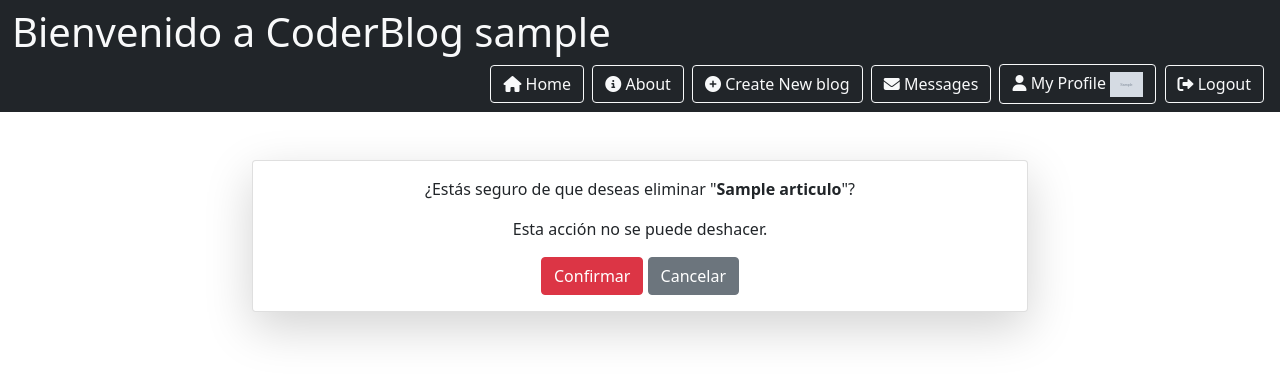
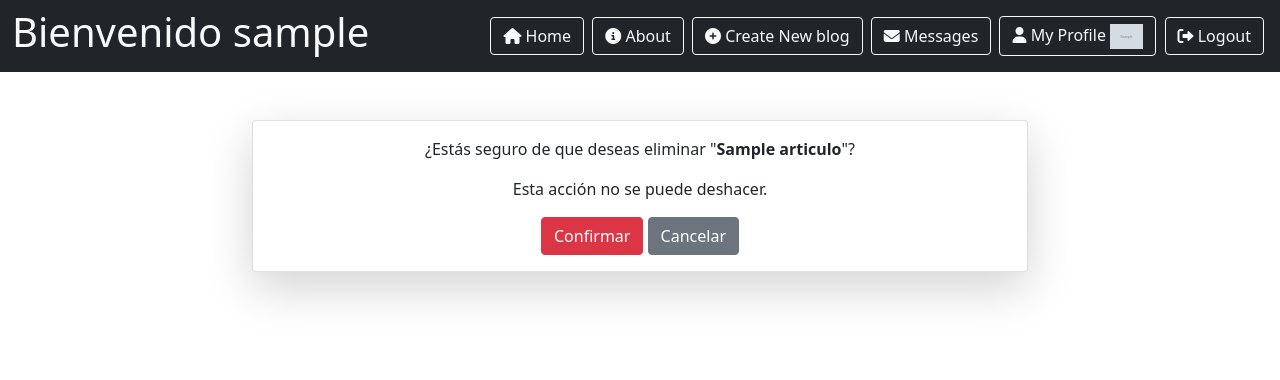
Before and after one commit to sanchezmiguel/CoderBlogRepo, a Django app: page /1/delete in a window 1280 px wide. Shown: the top 380 px of the page. Run offline with Django 4.2, Linux system fonts and the light colour scheme; a user stored in the database is signed in; tables that the repository leaves empty hold one stand-in row (values such as "Sample post"); grey boxes marked "Sample" are stand-in pictures; some libraries are stand-ins or nearby versions.

Commit message:
Se hacen cambios esteticos menores
link al video para usarlo
https://www.loom.com/share/3a7e49eadd1849e9b1e349768465da57?sid=0d7c0b4c-bb21-4be5-a6eb-ff34309ea10d

```diff
--- a/coderDjango/blogApp/views.py
+++ b/coderDjango/blogApp/views.py
@@ -19,7 +19,7 @@ class ArticuloListView(View):
     model = Articulo
     context_object_name = 'articulos'
     template_name = 'blogApp/articulo_list.html'
-    paginate_by = 3  # Set the number of articles per page
+    paginate_by = 6  # Set the number of articles per page
 
     def get(self, request, *args, **kwargs):
         # Obtain the value of the 'orden' parameter from the URL
--- a/coderDjango/static/templates/base.html
+++ b/coderDjango/static/templates/base.html
@@ -28,7 +28,7 @@
 <nav class="navbar navbar-dark bg-dark">
     <div class="container-fluid d-flex align-items-center">
         {% if user.is_authenticated %}
-            <h1 class="text-light me-3">Bienvenido a CoderBlog {{ user.username }}</h1>
+            <h1 class="text-light me-3">Bienvenido {{ user.username }}</h1>
         {% else %}
             <h1 class="text-light me-3">Bienvenido a CoderBlog</h1>
         {% endif %}
```
Also changed, not shown: README.md, coderDjango/media/articulo_images/Scalable_Annotation_Service__Marken.webp (added), coderDjango/media/articulo_images/Scalable_Annotation_Service__Marken_0W1AHRi.webp (added), coderDjango/media/articulo_images/Scalable_Annotation_Service__Marken_xXboJvC.webp (added), coderDjango/media/articulo_images/audiobooks.png (added), coderDjango/media/articulo_images/ginette.webp (added), coderDjango/media/articulo_images/ginette_xIiutII.webp (added), coderDjango/media/avatars/Miguel_Sanchez_VISA_vdrMDfj.jpg (added), coderDjango/media/avatars/blog01_CGrTpDV.png (added), coderDjango/media/avatars/blog01_HEmY3RS.png (added).
